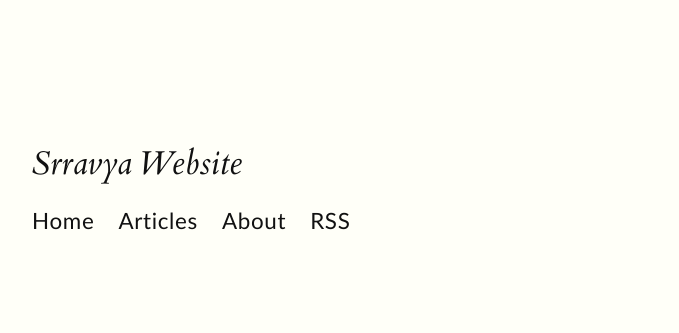
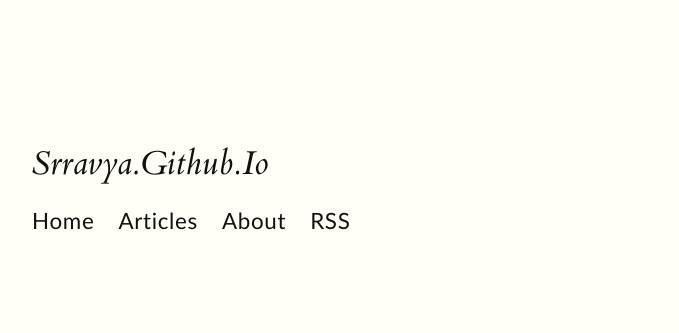
Before and after one commit to srravya/srravya.github.io, a Jekyll site: the page built from index.html, in a window 1280 px wide. Shown: the top 333 px of the page, without its empty margins (128-807 px from the left). Built offline with Jekyll 4.4.1, drawn with Linux system fonts in a browser that asks for light colours; some of the changed lines change nothing that is shown.

Commit message:
Update _config.yml

```diff
--- a/_config.yml
+++ b/_config.yml
@@ -1,7 +1,7 @@
 ###########
 # site.title
 
-title: Srravya Website
+# title: Srravya Website
 description: A profile site
 url: "https://srravya.github.io"
 host: 0.0.0.0
```
